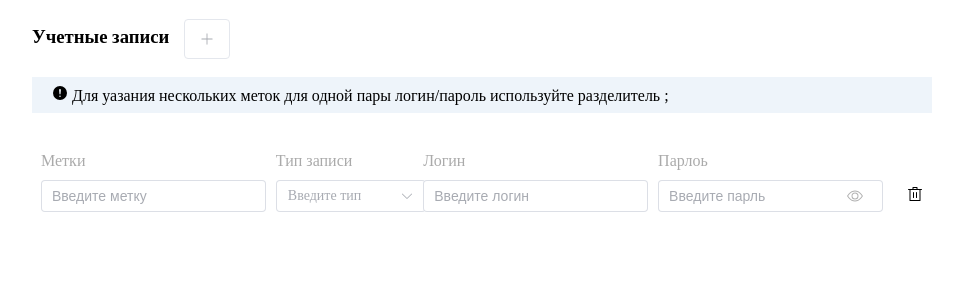
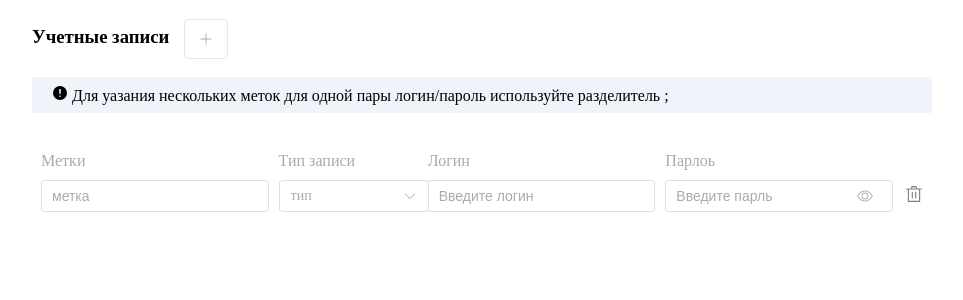
Before and after one commit to almaz73/littleTable, a Vue app: page / in a window 1280 px wide. Both pictures are taken after a click on the button 365 px from the left and 38 px from the top of the page. Shown: the top 300 px of the page, without its empty margins (158-1121 px from the left). Built offline with nearby package versions, Linux system fonts and the light colour scheme; the HTML template or start-up script is replaced by a standard one.

Commit message:
Метка как массив. В консоле вывожу  обекты сохранения и получения

```diff
--- a/src/App.vue
+++ b/src/App.vue
@@ -21,7 +21,12 @@ const getLastId = function () {
 }
 
 onMounted(() => {
-  littleTableStores.readTable().then(res => datas.value = res)
+  littleTableStores.readTable().then(res => {
+    datas.value = res.map((el: TableFields) => {
+      if (el.labelArr) el.label = el.labelArr.join('; ')
+      return el
+    })
+  })
 })
 
 function typeChanged(row: TableFields) {
@@ -32,6 +37,7 @@ function typeChanged(row: TableFields) {
 function checkValids(id: number) {
 
   let record = datas.value.find((el: TableFields) => el.id == id)
+  if (record && record.label) record.labelArr = record.label.split(';')
 
   if (record && record.login && (((record.type == 20 || !record.type) && record.pass) || record.type == 10)) {
     littleTableStores.saveTable(record).then(() => {
@@ -79,8 +85,12 @@ function deleteRow(row: TableFields) {
   <div class="content">
     <div>
       <h3>Учетные записи
-        <el-button :disabled="isEditMode" style="height: 40px; margin-left: 10px" :icon="Plus"
-                   @click="addRow()"></el-button>
+        <el-button
+            size="large"
+            :disabled="isEditMode"
+            style="margin-left: 10px; padding: 8px 14px" :icon="Plus"
+            @click="addRow()">
+        </el-button>
       </h3>
       <div class="notice">
         <el-icon>
@@ -112,13 +122,13 @@ function deleteRow(row: TableFields) {
                 class="labeltextArea"
                 :type="el.label && el.label.length>30?'textarea':''"
                 :disabled="isEditMode && el.id!==newId"
-                placeholder="Введите метку" maxlength="50" v-model="el.label"/>
+                placeholder="метка" maxlength="50" v-model="el.label"/>
           </td>
           <td>
             <el-select
                 :disabled="isEditMode && el.id!==newId"
                 @change="typeChanged(el)"
-                placeholder="Введите тип"
+                placeholder="тип"
                 style="width: 150px; margin-right: -26px"
                 v-model="el.type"
             >
@@ -155,8 +165,8 @@ function deleteRow(row: TableFields) {
               </div>
             </div>
           </td>
-          <td style="width: 30px; text-align: right">
-            <el-icon style="cursor: pointer">
+          <td style="width: 20px; text-align: right; opacity: 0.5">
+            <el-icon style="cursor: pointer" size="large">
               <Delete @click="deleteRow(el)"/>
             </el-icon>
           </td>
--- a/src/assets/interfaces.ts
+++ b/src/assets/interfaces.ts
@@ -1,7 +1,8 @@
 export interface TableFields {
     id: number,
     label?: string,
-    type: number|null;
+    labelArr?: string[],
+    type?: number;
     login: string,
     pass: string,
 }
--- a/src/store/littleTableStores.ts
+++ b/src/store/littleTableStores.ts
@@ -1,36 +1,34 @@
 import {defineStore} from "pinia";
+
 // import {TableFields} from "@/assets/interfaces"; // нужно разобраться, почему не импортирует
 
 interface TableFields {
     id: number,
     label?: string,
-    type: number | null;
+    labelArr?: string[],
+    type?: number;
     login: string,
     pass: string,
 }
 
 function imitationServerGet() {
-    let old:string|null = localStorage.getItem('littleTable')
+    // @ts-ignore
+    let old: string = localStorage.getItem('littleTable')
     return JSON.parse(old)
 }
 
 function imitationServerPut(obj: TableFields) {
-
-    console.log('obj = ',obj)
     // получаем старый массив, добавляем к нему строку и сохраянем вместе
     let old = imitationServerGet()
     let newTable = old || []
 
     let row = old && old.find((el: TableFields) => el.id == obj.id)
-    console.log('row = ', row)
 
     if (!row) newTable.push(obj)
     else newTable = newTable.map((el: TableFields) => {
         if (el.id == obj.id) el = obj
         return el
     })
-
-    console.log('newTable = ',newTable)
 
     localStorage.setItem('littleTable', JSON.stringify(newTable))
 }
@@ -45,12 +43,16 @@ export const useLittleTableStores = defineStore("littleTableStores", {
     }),
     actions: {
         async readTable() {
-            return await imitationServerGet()
+            let row = await imitationServerGet()
+            console.log('%cОтвет от сервера = ' + JSON.stringify(row), 'background:pink; color: black')
+            return row
         },
         async saveTable(row: TableFields) {
+            delete row.label
+            console.log('%cУходит на сервер = ' + JSON.stringify(row), 'background:green')
             return await imitationServerPut(row)
         },
-        async deleteRow(datas:TableFields[]) {
+        async deleteRow(datas: TableFields[]) {
             imitationServerDelete(datas)
         },
     }
```
